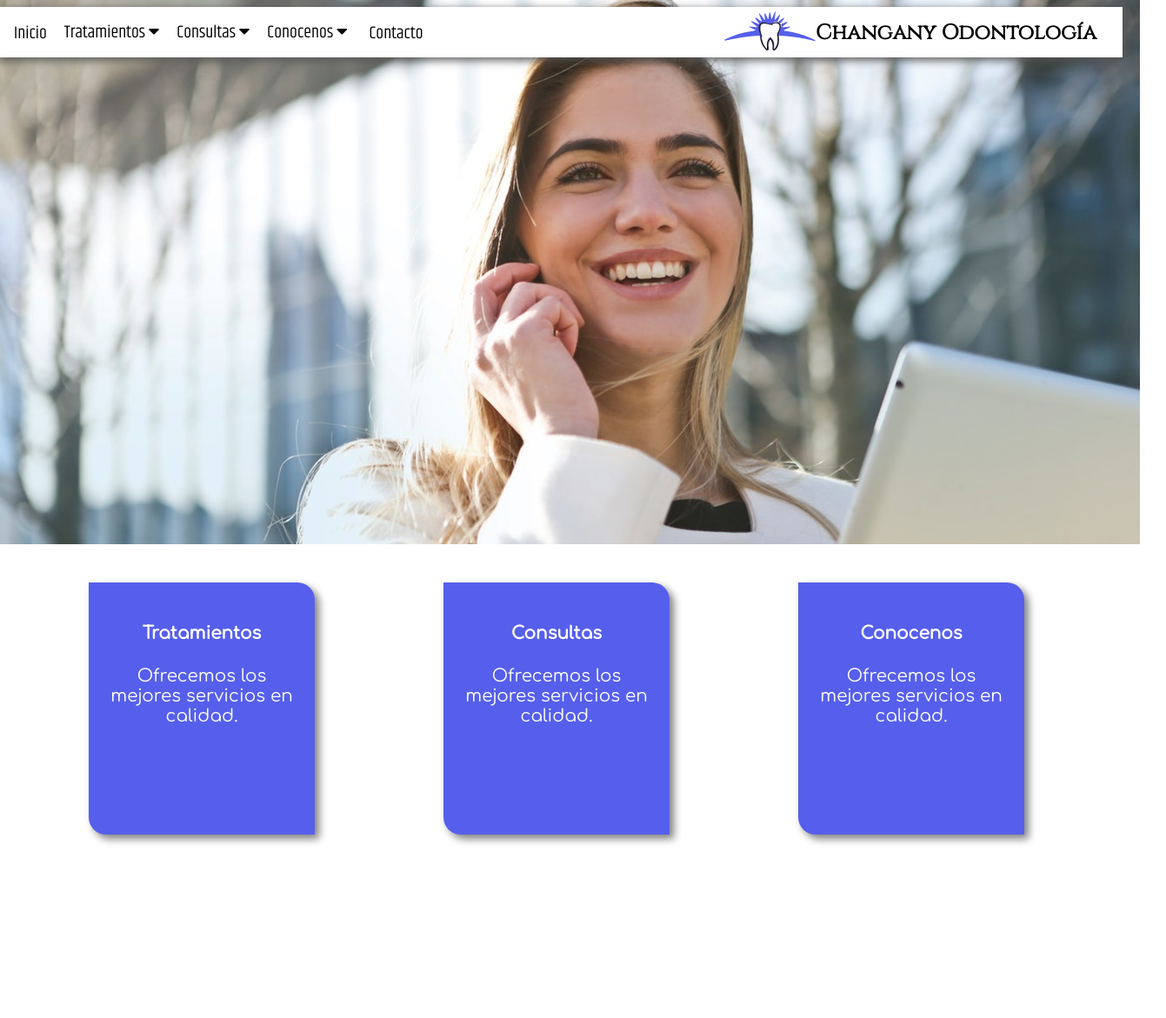
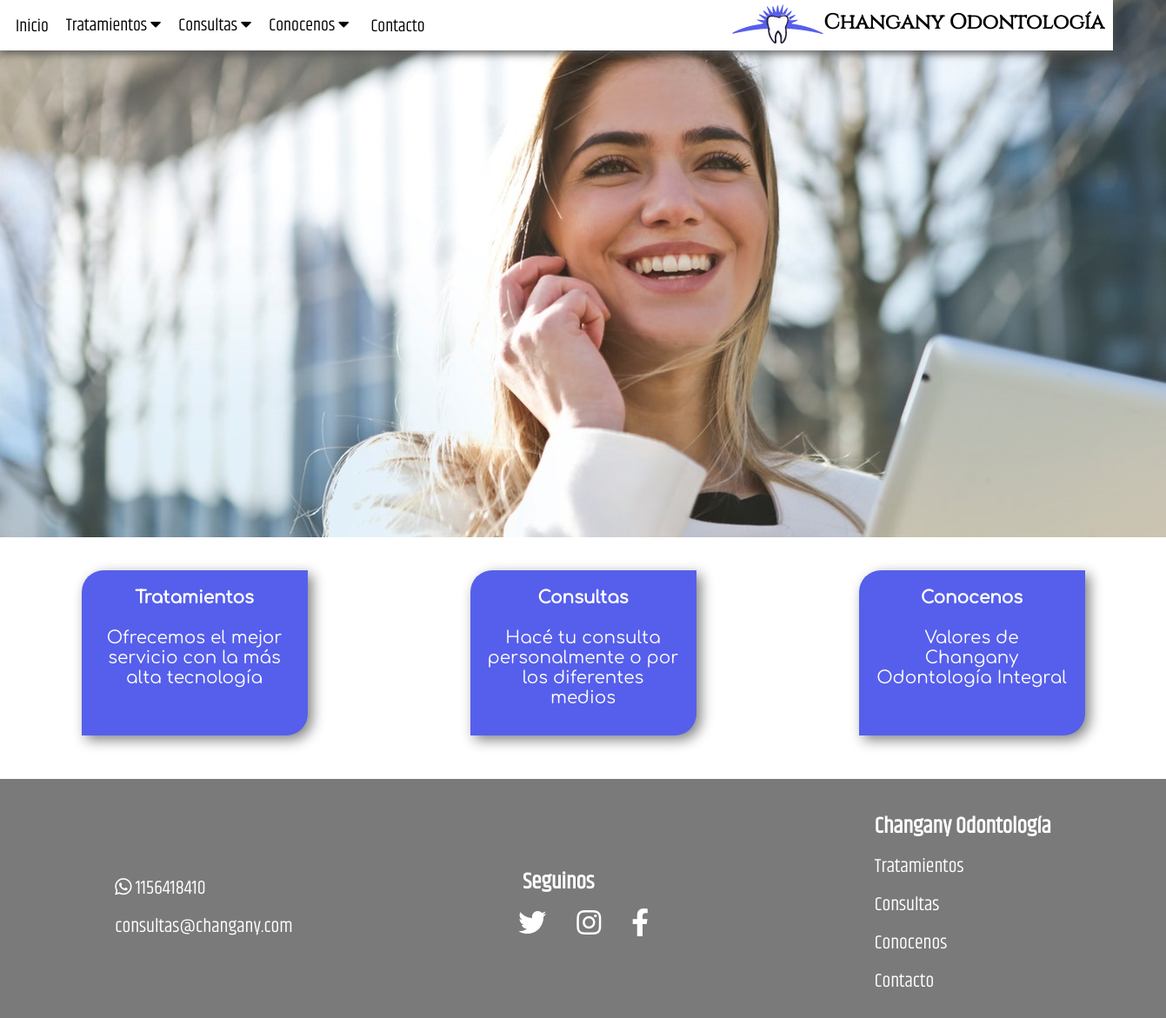
Before and after one commit to MattSerra/proyecto-final, a plain HTML site: page index.html in a window 1280 px wide. Shown: the whole page at 87% size, 1341 px wide, since content can reach past the window. Before the commit the page ends 988 px from the top, so only its background shows below. Drawn offline with Linux system fonts and the light colour scheme; a web font is replaced by a local one.

Commit message:
Se agrega Grid y Responsive para movil

```diff
--- /dev/null
+++ b/grid.css
@@ -0,0 +1,67 @@
+.container {
+	display: grid;
+
+	grid-template-columns: auto auto auto;
+	grid-template-rows: auto auto auto auto auto;
+
+
+	grid-template-areas: "head head head"
+						 "imagen imagen imagen"
+						 "logo . ."
+						 "btn1 btn2 btn3"
+						 "foot foot foot";
+						}
+
+
+.box1, .box2, .box3, .box4, .box5, .box6 {
+
+
+
+}
+
+
+.box1 {
+	grid-area: head;
+
+}
+
+.box2 {
+	grid-area: imagen;
+}
+
+.boxtitle {
+	grid-area: logo;
+}
+
+.box3 {
+	grid-area: btn1;
+
+
+}
+
+.box4 {
+	grid-area: btn2;
+}
+
+.box5 {
+	grid-area: btn3;
+}
+
+.box6 {
+	grid-area: foot;
+}
+
+.container .box3 {
+	display: flex;
+	justify-content: center;
+}
+
+.container .box4 {
+	display: flex;
+	justify-content: center;
+}
+
+.container .box5 {
+	display: flex;
+	justify-content: center;
+}
--- a/index.html
+++ b/index.html
@@ -4,13 +4,18 @@
 		<title>Changany Odontologia Integral</title>
 			<meta charset="utf-8">
 			<link rel="stylesheet" type="text/css" href="styleproyecto.css">
+      <link rel="stylesheet" type="text/css" href="grid.css">
+      <link rel="stylesheet" type="text/css" href="responsive.css">
 			<link rel="stylesheet" href="https://cdnjs.cloudflare.com/ajax/libs/font-awesome/5.11.2/css/all.css">
       <link href="https://fonts.googleapis.com/css?family=Cinzel|Comfortaa|El+Messiri|Julius+Sans+One|Khand|Livvic|Marck+Script|Merienda|Pacifico|Trochut&display=swap" rel="stylesheet">
+
 	</head>
 
 	<body>
 
+  <div class="container">
 
+        <div class="box1">
           <div class="estatico">
 
            <div class="contentestatico">
@@ -34,18 +39,17 @@
                     <a href="#retauracion">Restauración Dental</a>
                     <a href="#limpiezadental">Limpieza Dental</a>
                     <a href="#placa">Placa Miorelajante</a>
+                  </div>
 
-
-                </div>
                 </div>
 
                 <div class="subnav">
                   <button class="subnavbtn"> Consultas <i class="fa fa-caret-down"></i></i></button>
 
                   <div class="subnav-content">
-                  <a href="#productos"> Obras Sociales
-                  <a href="#deliver"> Turnos </a>
-                  <a href="#package"> Preguntas Frecuentes</a>
+                    <a href="#productos">Obras Sociales
+                    <a href="#deliver">Obtener Turno</a>
+                    <a href="#package">Preguntas Frecuentes</a>
                   </div>
 
                 </div>
@@ -60,31 +64,129 @@
                 </div>
 
                 <a href="contacto.html">Contacto</a>
+
               </div>
 
             </div>
+
             <div class="contentestatico">
-<div class="contentestaticologo"><img src="imagenes/logo9.png"></div>
-      <div class="contentestaticotitulo"><h2>Changany Odontología</h2></div>
+
+              <div class="contentestaticologo">
+                <img src="imagenes/logo9.png">
+              </div>
+
+              <div class="contentestaticotitulo">
+                <h2>Changany Odontología</h2>
+              </div>
+
+            </div>
+
+          </div>
+
+        </div>
+
+
+
+        <div class="box2">
+
+          <div class="portada">
+            <img src="imagenes/portada4.jpg">
+          </div>
+
+        </div>
+
+
+      <div class="boxtitle">
+          <div class="primera">
+        <div>
+          <img src="imagenes/logo12.png">
+              <div class="titulo">
+                <h1>Changany Odontología </h1>
+              </div>
+        </div>
+        <div class="subtitulo">
+          <h3>Estamos para hacerte sonreír</h3>
+       </div>    </div>
+      </div>
+
+
+
+        <div class="box3">
+
+           <a href="tratamientos.html">
+            <div class="boton1">
+              <h4>Tratamientos</h4>
+              <br>
+              Ofrecemos el mejor servicio con la más alta tecnología
+
+
+            </div>
+          </a>
+        </div>
+
+        <div class="box4">
+
+           <a href="preguntas.html">
+            <div class="boton1">
+              <h4>Consultas</h4>
+              <br>
+              Hacé tu consulta personalmente o por los diferentes medios
+
+            </div></a>
+        </div>
+
+        <div class="box5">
+
+            <a href="conocenos.html">
+              <div class="boton1">
+              <h4>Conocenos</h4>
+              <br>
+              Valores de Changany Odontología Integral
+
+
+            </div>
+          </a>
+        </div>
+        <br><br><br>
+
+
+
+
+
+        <div class="box6">
+
+
+          <div class="finalindex">
+            <div class="contentindex">
+              <div class="contentfinal"></div>
+
+              <div class="contentfinal"><a href="https://web.whatsapp.com"><i class="fab fa-whatsapp"></i> 1156418410</a></div>
+              <div class="contentfinal">consultas@changany.com</div>
+
+            </div>
+
+           <div class="contentindex">
+            <div class="contentfinal"><h3>Seguinos</h3></div>
+            <div class="contentindexrow">
+            <div class="icons"><a href="https://twitter.com/login?lang=es"><i class="fab fa-twitter"></i></a></div>
+            <div class="icons"><a href="https://www.instagram.com/mattservante/"><i class="fab fa-instagram"></i></a></div>
+            <div class="icons"><a href="https://www.facebook.com/matias.n.serra"><i class="fab fa-facebook-f"></i></a></div>
+          </div>
+            </div>
+
+            <div class="contentindex">
+            <div class="contentfinal"><h3>Changany Odontología</h3></div>
+            <div class="contentfinal">Tratamientos</div>
+            <div class="contentfinal">Consultas</div>
+            <div class="contentfinal">Conocenos</div>
+            <div class="contentfinal">Contacto</div>
+           </div>
           </div>
 
         </div>
   </div>
 
 
-<div class="portada">
-<img src="imagenes/portada4.jpg">
-</div>
-
-
-
-
-     <div class="cajabotones">
-       <div class="boton1"><h4>Tratamientos</h4>Ofrecemos los mejores servicios en calidad.
-       </div>
-       <div class="boton2"><h4>Consultas</h4>Ofrecemos los mejores servicios en calidad.</div>
-       <div class="boton3"><h4>Conocenos</h4>Ofrecemos los mejores servicios en calidad.</div>
-     </div>
 
 	</body>
 </html>
--- /dev/null
+++ b/responsive.css
@@ -0,0 +1,136 @@
+@media screen and (max-width: 360px) {
+
+
+
+
+
+.container {
+	grid-row-gap: 20px;
+
+	grid-template-columns: 360px ;
+	grid-template-rows: auto auto auto auto auto;
+	grid-template-areas: "head"
+						 "imagen"
+						 "logo"
+						 "btn1"
+						 "btn2"
+						 "btn3"
+						 "foot"
+
+}
+
+
+
+
+
+
+	.contentestaticologo {
+
+  display: none;
+
+
+}
+.contentestaticotitulo {
+
+	display: none;
+	}
+
+
+.portada{
+	display: none;
+
+
+}
+
+
+
+.box2{
+	height: 35px;
+}
+
+
+
+
+.primera{
+
+	font-family: 'Cinzel', serif;
+	text-align: center;
+	font-size: 10px;
+	display: flex;
+	  flex-direction: column;
+  align-items: center;
+}
+
+
+
+
+.subnav:hover .subnav-content {
+  display: flex;
+  flex-direction: column;
+
+
+
+
+}
+
+.subnav-content {
+	transform: translate(0px,0px);
+}
+
+
+.subnav-content a {
+	width: auto;
+	border-top: 1px solid #EEEFF8;
+
+
+}
+
+.subnav .subnavbtn  {
+font-size: 14px;
+padding-bottom: 5px;
+}
+
+.navbar a {
+	font-size: 14px;
+
+}
+
+
+.finalindex {
+	display: flex;
+	flex-direction: column;
+	justify-content: space-around;
+	text-align: center;
+
+	height: auto;
+	padding: 0px;
+	padding-bottom: 15px;
+	margin-bottom: -20px;
+	margin-top: 10px;
+}
+
+
+
+
+.boton1 {
+	width: 300px;
+	align-content: center;
+	font-size: 15px;
+	padding: 15px;
+	height: auto;
+
+}
+
+.boton1 a {
+	font-size: 15px;
+
+}
+
+
+
+
+
+
+
+
+}
--- a/styleproyecto.css
+++ b/styleproyecto.css
@@ -1,10 +1,27 @@
+* {
+  margin: 0px;
+}
 
 
+a {
+  text-decoration: none;
+  color: white;
+}
+
+
+
+a:hover
+    { color: #fff; }
+a:active
+    { color: #fff}
+a:visited
+     { color: #fff ;}
 
 /*fondo*/
 
 body {
   background: #ffffff;
+
 
 }
 
@@ -13,11 +30,9 @@ body {
 .estatico{
   background:#ffffff;
   font-family: 'Khand', sans-serif;
-  border:;
-  height:;
-  width: 101%;
-  margin-left: -10px;
-  margin-top:;
+  width: 100%;
+
+
   display: flex;
   justify-content: space-between;
   flex-direction: row;
@@ -42,23 +57,16 @@ body {
 }
 
 .contentestaticologo {
-  background: ;
-  border:;
-  width:;
-  margin-right:;
-  margin-top: 5px;
+
+  margin-top: 5PX;
+
 
 }
 .contentestaticotitulo {
-  background: ;
-  border:;
-  width:;
+
  font-family: 'Cinzel', serif;
-  margin-right:30px;
-  margin-left:;
-  margin-top:-11px;
-  margin-bottom: -10px;
-  padding-top: 5px;
+ margin-right: 10px;
+ margin-top: 10px;
 
 
 
@@ -136,7 +144,7 @@ flex-direction: row;
   width:;
   z-index: 1;
   border: 1px solid #EEEFF8;
-  transform: translate(-40px, 1px);
+  transform: translate(-40px, 0px);
 
 
 
@@ -156,6 +164,9 @@ flex-direction: row;
   text-decoration: none;
   border-right: 1px solid #EEEFF8;
     border-top: 2px solid #565FEB;
+    width: 110px;
+    justify-content: center;
+
 
 
 
@@ -198,15 +209,20 @@ flex-direction: row;
 
 /*titulo*/
 
+
+
 .primera {
-  display: flex;
-  flex-direction: column;
-  align-items: center;
+  display: none;
+
 }
 
-.titulo {
-  border: 1px solid blue;
-  padding-left: 10px;
+.subtitulo {
+  font-family: 'Comfortaa', cursive;
+
+}
+
+
+
 }
 
 /*contacto*/
@@ -332,7 +348,7 @@ margin: 20px;
   justify-content:center;
   transform: translateY(-124px);
   position: static;
-  margin-bottom: -100px;
+  margin-bottom: -140px;
 
 }
 
@@ -343,57 +359,117 @@ margin: 20px;
 
   display: flex;
   flex-direction: row;
-  justify-content: space-around;
+
   padding: 20px;
+
 
 
 }
 
 .boton1 {
 
-  padding: 20px;
+  padding:  20px;
+  width: 220px;
+  height: 150px;
 
-  width: 220px;
-  border-radius: 0px 20px 0px 20px;
+  border-radius:25px 0px 25px 0px;
   background-color: #565FEB;
   color: white;
-  box-shadow: 5px 5px 10px  grey;
+  box-shadow: 5px 5px 15px  grey;
   font-size: 20px;
   font-family: 'Comfortaa', cursive;
   text-align: center;
 
 
+
+
 }
 
-.boton2 {
 
-  padding: 20px;
+.boton1:hover {
+  background-color: #6D75EE;
+  transform: scale(1.08,1.08);
+}
 
-  width: 220px;
-  height: 250px;
-  border-radius: 0px 20px 0px 20px;
-  background-color: #565FEB;
-  color: white;
-    box-shadow: 5px 5px 10px grey;
-     font-size: 20px;
-  font-family: 'Comfortaa', cursive;
-  text-align: center;
+
+
+
+
+
+
+
+
+/*footer*/
+.finalindex {
+
+  font-size: 22px;
+  font-family: 'Khand', sans-serif;
+  padding-top: 30px;
+  padding-bottom: 20px;
+  background: #7A7A7A;
+  display: flex;
+  flex-direction: row;
+  justify-content: space-around;
+  align-items: center;
+
+
+  width: 100%;
+  height: auto;
+  margin-top: 50px;
+  margin-bottom: ;
 
 
 
 }
 
-.boton3 {
+.contentindex {
+  color: white;
+  border: blue;
+  background-color: #7A7A7A;
+  width: 1fr;
 
-  padding: 20px;
-  width: 220px;
-  border-radius: 0px 20px 0px 20px;
-  background-color: #565FEB;
-  color: white;
-    box-shadow: 5px 5px 10px grey;
-     font-size: 20px;
-  font-family: 'Comfortaa', cursive;
-  text-align: center;
+
+
+
+
+
 
 
 }
+
+.contentindexrow {
+  color: white;
+  border: blue;
+  background-color: #7A7A7A;
+
+  display: flex;
+  flex-direction: row;
+  justify-content: space-between;
+
+  width: 150px;
+
+
+
+
+
+
+
+}
+
+
+
+
+.contentfinal {
+  border: red;
+  background-color: #7A7A7A;
+  padding: 5px;
+
+
+
+
+}
+
+
+.icons {
+  font-size: xx-large;
+}
```
Also changed, not shown: tratamientos.html (+80 -47 lines), imagenes/logo10.png (added), imagenes/logo11.png (added), imagenes/logo12.png (added), imagenes/logo8.png, imagenes/logo81.png (added), imagenes/logoo.png (added), imagenes/logotipo4.jpg (added). Lines whose indentation alone changed are shown as unchanged.
